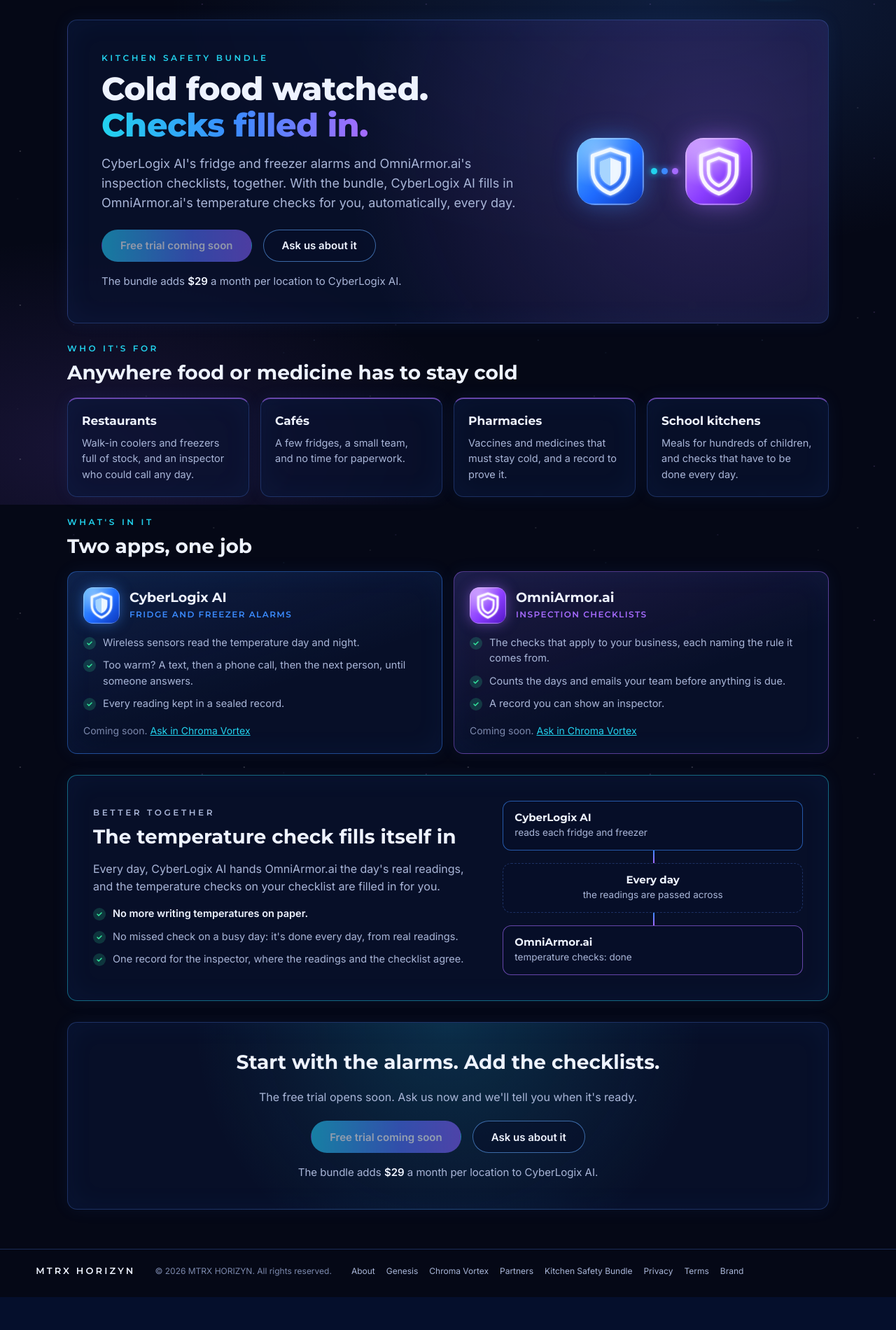
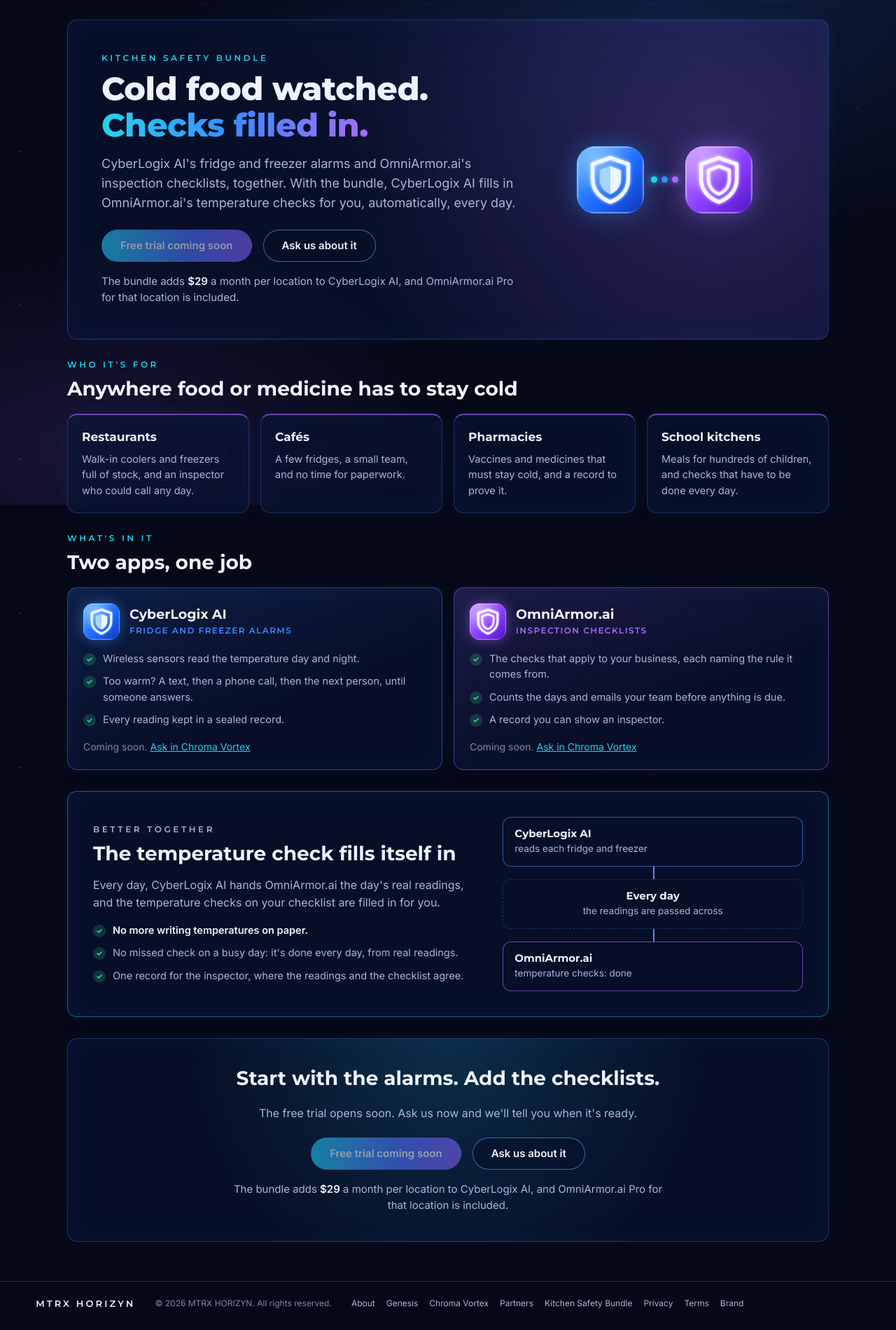
Before and after one commit to rayan-baig/MTRX-Horizon, a FastAPI app: page /bundle in a window 1280 px wide. Shown: the part 79-1979 px from the top of the page at 70% size. Before the commit the page ends 1932 px from the top, so only its background shows below. Run offline with FastAPI, Linux system fonts and the light colour scheme; data comes from the database, SQL or seed files in the repository.

Commit message:
Bundle page: say OmniArmor Pro is included with the bundle
The Kitchen Safety Bundle's $29 a month per location now covers OmniArmor.ai
Pro for that location, so the page says so next to the price.

Co-Authored-By: Claude Opus 5.5 <noreply@anthropic.com>
Claude-Session: https://claude.ai/code/session_01An3A6VMrjvgYsGpVKdisk6

```diff
--- a/templates/bundle.html
+++ b/templates/bundle.html
@@ -8,7 +8,7 @@
 <a class="btn btn-ghost" href="{{ ask }}">Ask us about it</a>{% endif -%}
 {%- endmacro -%}
 {%- macro price_line() -%}
-{%- if price %}<p class="o-price">The bundle adds <b>${{ "{:,.0f}".format(price) }}</b> a month per location to CyberLogix AI.</p>
+{%- if price %}<p class="o-price">The bundle adds <b>${{ "{:,.0f}".format(price) }}</b> a month per location to CyberLogix AI, and OmniArmor.ai Pro for that location is included.</p>
 {%- else %}<p class="o-price"><a href="{{ ask }}">Ask about bundle pricing</a></p>{% endif -%}
 {%- endmacro -%}
 <section class="panel o-hero o-hero-bundle">
```
Also changed, not shown: tests/test_offers.py (+1 -0 lines).
